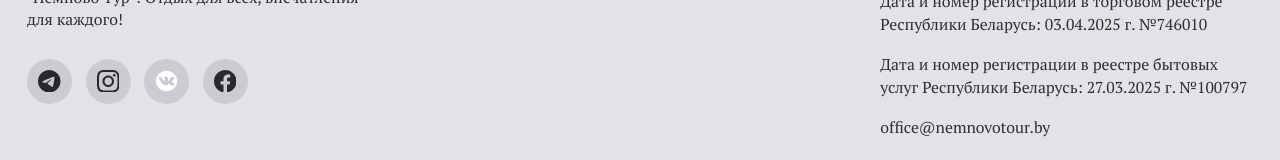
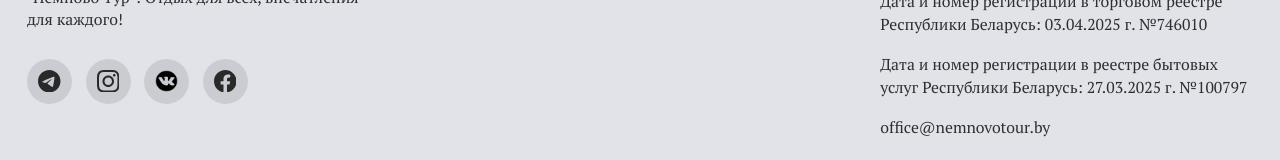
Before and after one commit to romankutuzovdev/tourfirma_nemnovo, a Next.js app in the folder frontend/: page /en in a window 1280 px wide. Shown: the part 3241-3401 px from the top of the page. Built offline with nearby package versions, Linux system fonts and the light colour scheme; no server answers.

Commit message:
update logo vk color

```diff
--- a/frontend/components/Footer.tsx
+++ b/frontend/components/Footer.tsx
@@ -19,7 +19,7 @@ const SOCIAL_ICONS: Record<string, React.ReactNode> = {
     </svg>
   ),
   vk: (
-    <Image src="/vklogo.png" alt="VK" width={20} height={20} className="w-5 h-5 object-contain" />
+    <Image src="/vklogo.png" alt="VK" width={20} height={20} className="w-5 h-5 object-contain brightness-0" />
   ),
   facebook: (
     <svg viewBox="0 0 24 24" fill="currentColor" className="w-5 h-5">
```
